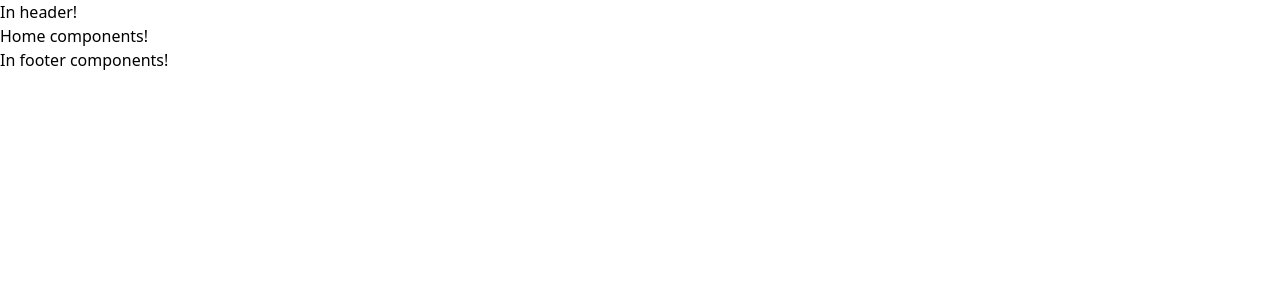
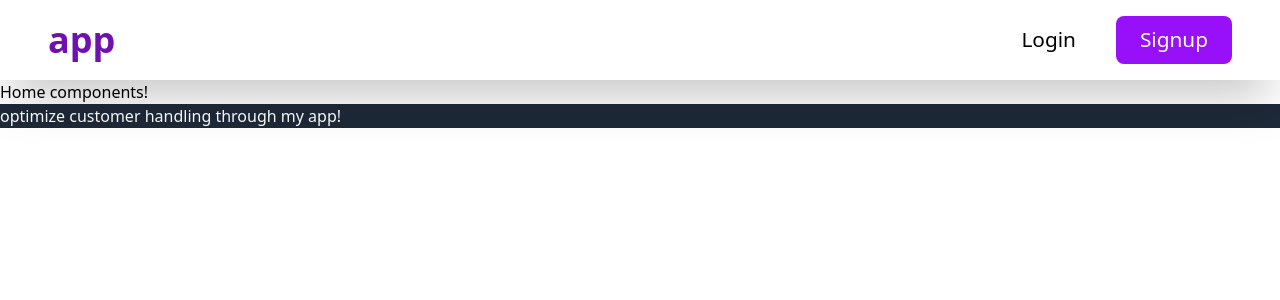
Before and after one commit to priyanshuBS/waitlist-token-system, a React (Vite) app in the folder frontend/: page /home in a window 1280 px wide. Shown: the top 300 px of the page. Built offline with nearby package versions, Linux system fonts and the light colour scheme.

Commit message:
create header

```diff
--- a/frontend/src/components/Footer.tsx
+++ b/frontend/src/components/Footer.tsx
@@ -2,9 +2,9 @@ import React from "react";
 
 const Footer: React.FC = () => {
   return (
-    <div>
-      <p>In footer components!</p>
-    </div>
+    <footer className="bg-gray-800 text-white">
+      <p>optimize customer handling through my app!</p>
+    </footer>
   );
 };
 
--- a/frontend/src/components/Header.tsx
+++ b/frontend/src/components/Header.tsx
@@ -1,10 +1,88 @@
-import React from "react";
+import React, { useState } from "react";
+import { Link } from "react-router-dom";
+import { Menu, X } from "lucide-react";
 
 const Header: React.FC = () => {
+  const [isOpen, setIsOpen] = useState(false);
+
   return (
-    <div>
-      <p>In header!</p>
-    </div>
+    <header className="relative z-50 flex items-center justify-between h-16 md:h-20 bg-white shadow-2xl px-6 md:px-12">
+      {/* left */}
+      <div>
+        <h1 className="text-2xl md:text-4xl text-purple-800 font-bold cursor-pointer">
+          <Link to="/">app</Link>
+        </h1>
+      </div>
+
+      {/* right (desktop) */}
+      <div className="hidden md:flex items-center gap-10 text-[1.1rem] md:text-[1.3rem] font-medium">
+        <Link
+          to="/login"
+          className="hover:text-purple-800 hover:underline hover:underline-offset-2 transition-colors duration-150"
+        >
+          Login
+        </Link>
+        <Link
+          to="/signup"
+          className="bg-purple-600 px-6 py-2 text-white rounded-lg hover:bg-purple-800 transition-colors"
+        >
+          Signup
+        </Link>
+      </div>
+
+      {/* mobile menu icon */}
+      <div className="md:hidden">
+        <Menu
+          className="w-7 h-7 cursor-pointer"
+          onClick={() => setIsOpen(true)}
+        />
+      </div>
+
+      {/* overlay + sidebar */}
+      {isOpen && (
+        <>
+          {/* backdrop overlay */}
+          <div
+            className="fixed inset-0 bg-opacity-100 backdrop-blur-[1px] z-40"
+            onClick={() => setIsOpen(false)}
+          />
+
+          {/* sidebar */}
+          <div className="fixed top-0 right-0 h-full w-64 bg-white shadow-2xl z-50 transition-transform duration-300 flex flex-col">
+            {/* top bar */}
+            <div className="flex items-center justify-between px-4 h-16 border-b">
+              <p className="text-purple-700 text-xl font-semibold">Menu</p>
+              <X
+                className="w-6 h-6 cursor-pointer hover:text-purple-700"
+                onClick={() => setIsOpen(false)}
+              />
+            </div>
+
+            {/* nav section */}
+            <nav className="flex flex-col gap-4 p-6 text-base font-medium text-gray-700">
+              <Link
+                to="/login"
+                onClick={() => setIsOpen(false)}
+                className="px-4 py-3 rounded-md hover:bg-purple-600 transition"
+              >
+                Login
+              </Link>
+              <Link
+                to="/signup"
+                onClick={() => setIsOpen(false)}
+                className="px-4 py-3 bg-purple-600 text-white rounded-md text-center hover:bg-purple-700 transition"
+              >
+                Signup
+              </Link>
+            </nav>
+
+            <div className="mt-auto border-t px-6 py-4 text-sm text-gray-500">
+              <p>© 2025 YourApp</p>
+            </div>
+          </div>
+        </>
+      )}
+    </header>
   );
 };
 
```
